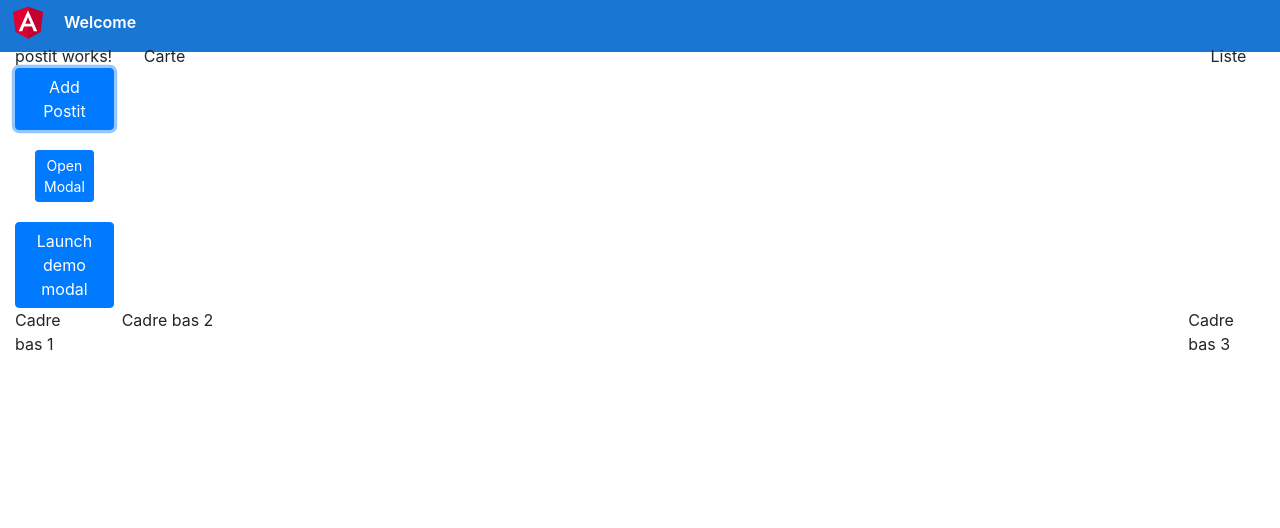
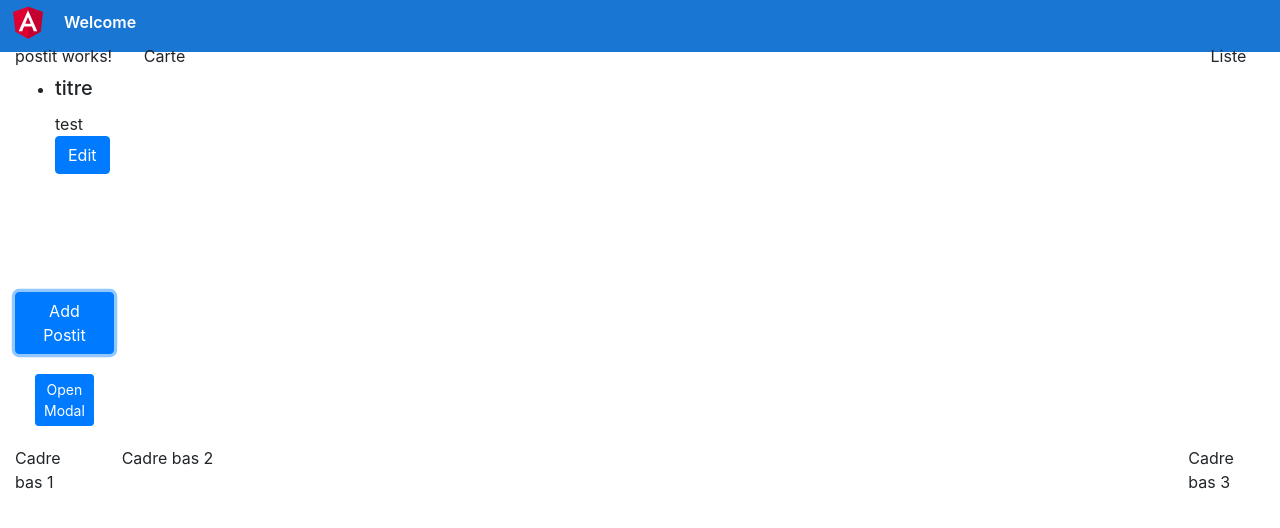
Before and after one commit to francoisauxietre/mj, an Angular app in the folder mjAngular/: page / in a window 1280 px wide. Both pictures are taken after a click on the button "Add Postit". Shown: the top 528 px of the page. Built offline with nearby package versions, Linux system fonts and the light colour scheme.

Commit message:
modifie post it

```diff
--- a/mjAngular/src/app/postit/postit.component.html
+++ b/mjAngular/src/app/postit/postit.component.html
@@ -1,5 +1,20 @@
 <p>postit works!</p>
-<button type="button" (click)="addPostButton" class="btn btn-primary">Add Postit</button>
+
+
+<div *ngFor="let postIt of postIts">
+  <ul>
+    <li>
+      <div class="postit">
+        <h5 class="card-title">{{postIt.title}}</h5>
+        <p class="card-text">{{postIt.text}}</p>
+        <a href="#" class="btn btn-primary">Edit</a>
+      </div>
+    </li>
+  </ul>
+</div>
+
+
+<button type="button" (click)="addPostButton()" class="btn btn-primary">Add Postit</button>
 <div class="row">
   <div class="col-md-12">
     <button type="button" (click)="openModal()" class="btn btn-sm btn-primary" style="margin: 20px;">
@@ -10,64 +25,50 @@
 
 
 
-<div class="modal" tabindex="-1" role="dialog">
-  <div class="modal-dialog" role="document">
-    <div class="modal-content">
-      <div class="modal-header">
-        <h5 class="modal-title">Modal title</h5>
-        <button type="button" class="close" data-dismiss="modal" aria-label="Close">
-          <span aria-hidden="true">&times;</span>
-        </button>
-      </div>
-      <div class="modal-body">
-        <p>Modal body text goes here.</p>
-      </div>
-      <div class="modal-footer">
-        <button type="button" class="btn btn-primary">Save changes</button>
-        <button type="button" class="btn btn-secondary" data-dismiss="modal">Close</button>
-      </div>
-    </div>
-  </div>
-</div>
-<div *ngIf="test">Content to render when condition is true.
+<!--<div class="modal" tabindex="-1" role="dialog">-->
+<!--  <div class="modal-dialog" role="document">-->
+<!--    <div class="modal-content">-->
+<!--      <div class="modal-header">-->
+<!--        <h5 class="modal-title">Modal title</h5>-->
+<!--        <button type="button" class="close" data-dismiss="modal" aria-label="Close">-->
+<!--          <span aria-hidden="true">&times;</span>-->
+<!--        </button>-->
+<!--      </div>-->
+<!--      <div class="modal-body">-->
+<!--        <p>Modal body text goes here.</p>-->
+<!--      </div>-->
+<!--      <div class="modal-footer">-->
+<!--        <button type="button" class="btn btn-primary">Save changes</button>-->
+<!--        <button type="button" class="btn btn-secondary" data-dismiss="modal">Close</button>-->
+<!--      </div>-->
+<!--    </div>-->
+<!--  </div>-->
+<!--</div>-->
+<!--<div *ngIf="test">Content to render when condition is true.-->
 
-</div>
-<div *ngFor="let postIt of postIts">
-  <ul>
-    <li>
-      <div class="card" style="width: 18rem;">
-        <img class="card-img-top" src="..." alt="Card image cap">
-        <div class="card-body">
-          <h5 class="card-title">postIt.title</h5>
-          <p class="card-text">postIt.text</p>
-          <a href="#" class="btn btn-primary">Edit</a>
-        </div>
-      </div>
-    </li>
-  </ul>
-</div>
-<!-- Button trigger modal -->
-<button type="button" class="btn btn-primary" data-toggle="modal" data-target="#exampleModal">
-  Launch demo modal
-</button>
-<!-- Modal -->
-<div class="modal fade" id="exampleModal" tabindex="-1" role="dialog" aria-labelledby="exampleModalLabel"
-     aria-hidden="true">
-  <div class="modal-dialog" role="document">
-    <div class="modal-content">
-      <div class="modal-header">
-        <h5 class="modal-title" id="exampleModalLabel">Modal title</h5>
-        <button type="button" class="close" data-dismiss="modal" aria-label="Close">
-          <span aria-hidden="true">&times;</span>
-        </button>
-      </div>
-      <div class="modal-body">
-        ...
-      </div>
-      <div class="modal-footer">
-        <button type="button" class="btn btn-secondary" data-dismiss="modal">Close</button>
-        <button type="button" class="btn btn-primary">Save changes</button>
-      </div>
-    </div>
-  </div>
-</div>
+
+<!--&lt;!&ndash; Button trigger modal &ndash;&gt;-->
+<!--<button type="button" class="btn btn-primary" data-toggle="modal" data-target="#exampleModal">-->
+<!--  Launch demo modal-->
+<!--</button>-->
+<!--&lt;!&ndash; Modal &ndash;&gt;-->
+<!--<div class="modal fade" id="exampleModal" tabindex="-1" role="dialog" aria-labelledby="exampleModalLabel"-->
+<!--     aria-hidden="true">-->
+<!--  <div class="modal-dialog" role="document">-->
+<!--    <div class="modal-content">-->
+<!--      <div class="modal-header">-->
+<!--        <h5 class="modal-title" id="exampleModalLabel">Modal title</h5>-->
+<!--        <button type="button" class="close" data-dismiss="modal" aria-label="Close">-->
+<!--          <span aria-hidden="true">&times;</span>-->
+<!--        </button>-->
+<!--      </div>-->
+<!--      <div class="modal-body">-->
+<!--        ...-->
+<!--      </div>-->
+<!--      <div class="modal-footer">-->
+<!--        <button type="button" class="btn btn-secondary" data-dismiss="modal">Close</button>-->
+<!--        <button type="button" class="btn btn-primary">Save changes</button>-->
+<!--      </div>-->
+<!--    </div>-->
+<!--  </div>-->
+<!--</div>-->
--- a/mjAngular/src/app/postit/postit.component.ts
+++ b/mjAngular/src/app/postit/postit.component.ts
@@ -10,7 +10,7 @@ import {DraggableModalComponent} from '../modal/draggable-modal.component';
   styleUrls: ['./postit.component.css']
 })
 export class PostitComponent implements OnInit {
-  postIts: Array<PostIt>;
+  postIts: PostIt[] = [];
   test: boolean;
   buttonText = 'Open Modal';
 
@@ -22,7 +22,7 @@ export class PostitComponent implements OnInit {
   openModal() {
     this.modalRef = this.modalService.open(DraggableModalComponent, this.modalOptions);
     this.modalRef.componentInstance.title = 'Drag Me!';
-    this.modalRef.componentInstance.message = '';
+    this.modalRef.componentInstance.message = 'test';
     this.modalRef.componentInstance.onSubmitSubject
       .subscribe((res: boolean) => {
         this.buttonText = 'Open Post-it';
@@ -35,6 +35,9 @@ export class PostitComponent implements OnInit {
 
   addPostButton() {
     const post = new PostIt();
+    post.id = 1;
+    post.text = 'test';
+    post.title = 'titre';
     this.postIts.push(post);
     console.log(this.postIts[0]);
     this.test = true;
```
